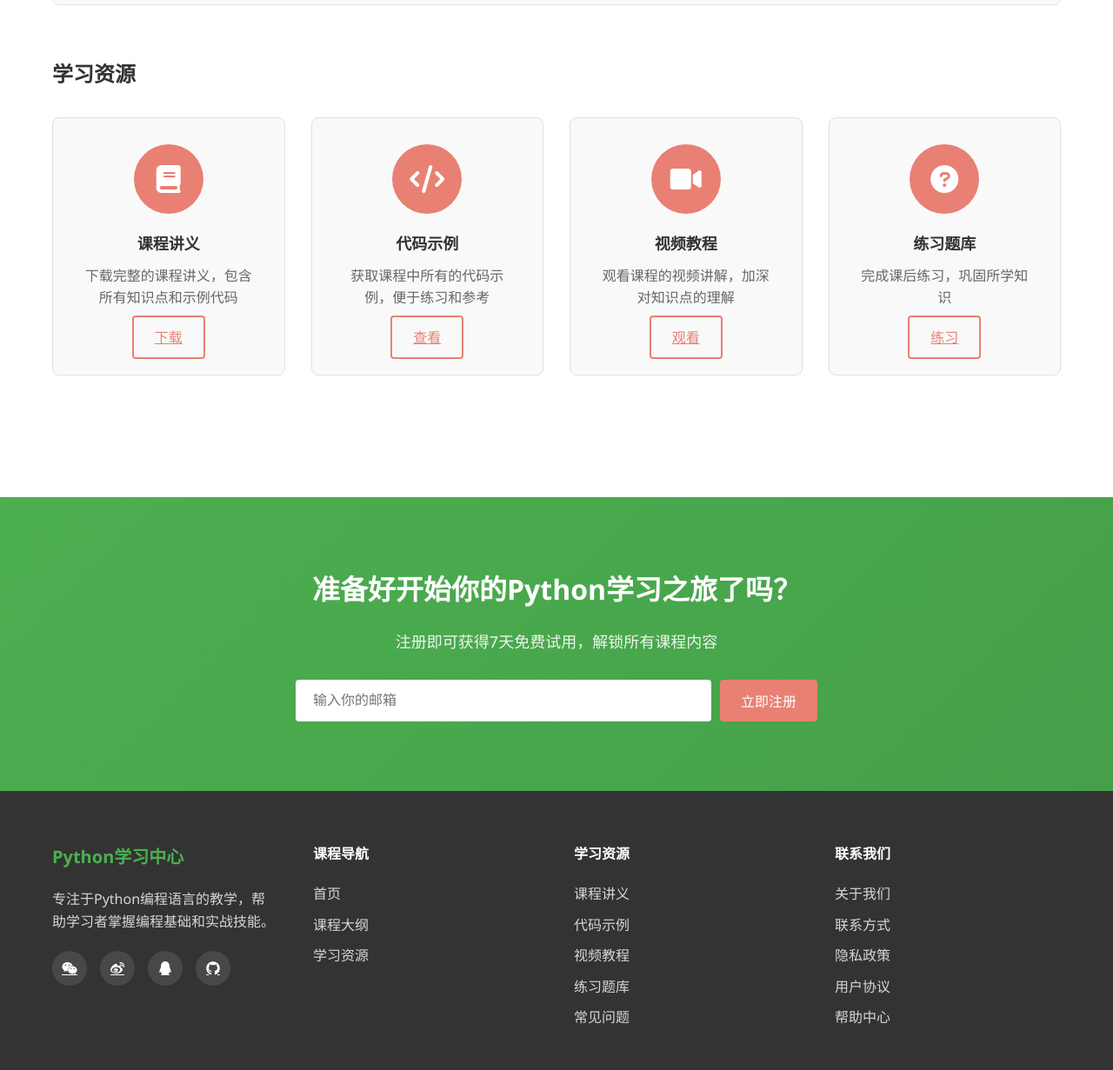
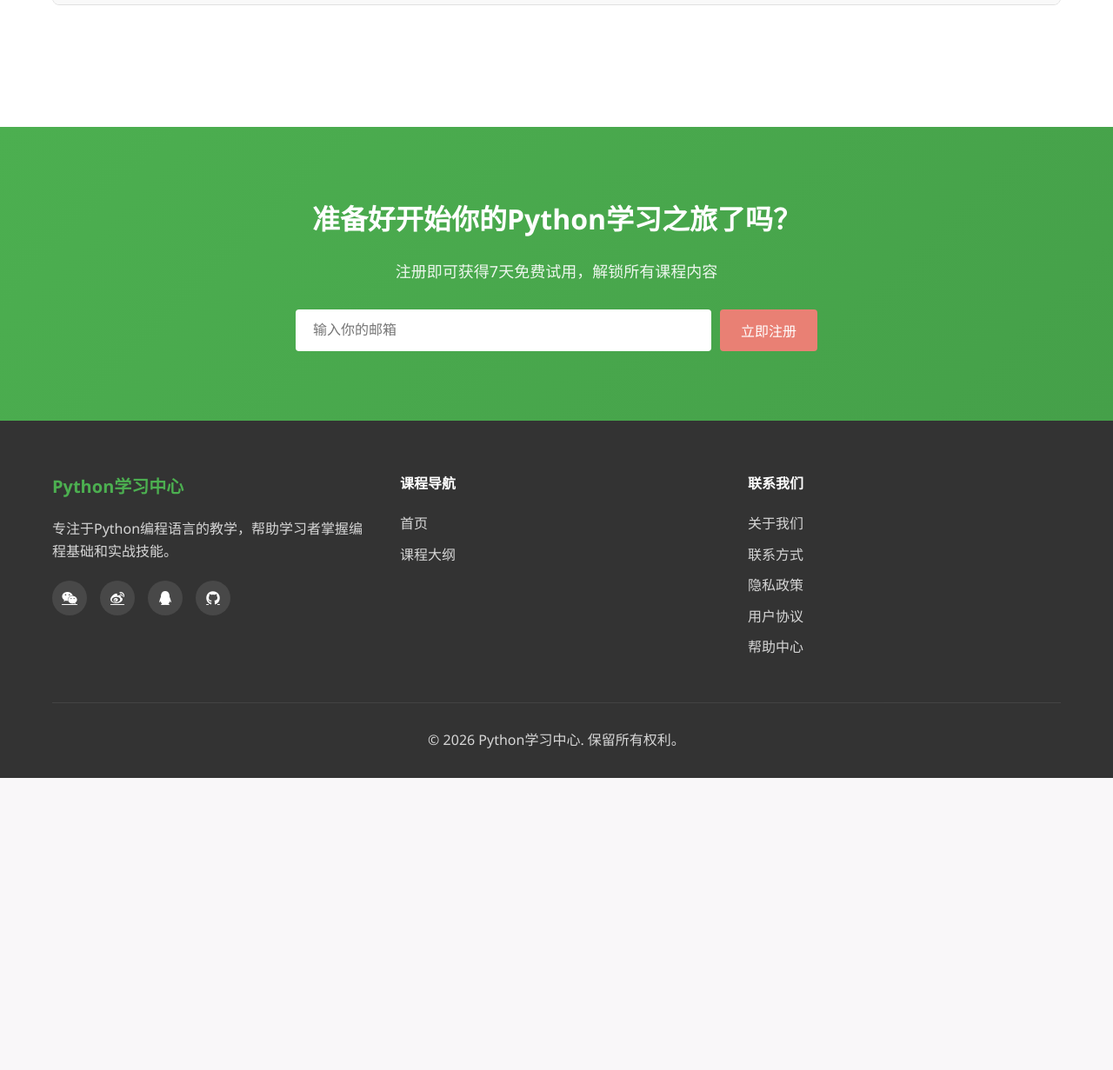
Before and after one commit to Lucy-osborn/my-site, a plain HTML site: page python-course.html in a window 1280 px wide. Shown: the part 1229-2460 px from the top of the page at 87% size. After the commit the page ends 2124 px from the top, so only its background shows below. Drawn offline with Linux system fonts and the light colour scheme.

Commit message:
Remove learning resources section from Python course page

```diff
--- a/python-course.html
+++ b/python-course.html
@@ -17,7 +17,6 @@
             <nav class="nav-links">
                 <a href="python-course.html">首页</a>
                 <a href="#outline">课程大纲</a>
-                <a href="#resources">学习资源</a>
             </nav>
             <div class="auth-buttons">
                 <button class="btn btn-outline">登录</button>
@@ -164,45 +163,6 @@
                     </div>
                 </div>
             </div>
-
-            <!-- 学习资源 -->
-            <div id="resources" class="learning-resources">
-                <h3>学习资源</h3>
-                <div class="resources-grid">
-                    <div class="resource-card">
-                        <div class="resource-icon">
-                            <i class="fas fa-book"></i>
-                        </div>
-                        <h4>课程讲义</h4>
-                        <p>下载完整的课程讲义，包含所有知识点和示例代码</p>
-                        <a href="#" class="btn btn-outline">下载</a>
-                    </div>
-                    <div class="resource-card">
-                        <div class="resource-icon">
-                            <i class="fas fa-code"></i>
-                        </div>
-                        <h4>代码示例</h4>
-                        <p>获取课程中所有的代码示例，便于练习和参考</p>
-                        <a href="#" class="btn btn-outline">查看</a>
-                    </div>
-                    <div class="resource-card">
-                        <div class="resource-icon">
-                            <i class="fas fa-video"></i>
-                        </div>
-                        <h4>视频教程</h4>
-                        <p>观看课程的视频讲解，加深对知识点的理解</p>
-                        <a href="#" class="btn btn-outline">观看</a>
-                    </div>
-                    <div class="resource-card">
-                        <div class="resource-icon">
-                            <i class="fas fa-question-circle"></i>
-                        </div>
-                        <h4>练习题库</h4>
-                        <p>完成课后练习，巩固所学知识</p>
-                        <a href="#" class="btn btn-outline">练习</a>
-                    </div>
-                </div>
-            </div>
         </div>
     </section>
 
@@ -239,17 +199,6 @@
                     <ul>
                         <li><a href="python-course.html">首页</a></li>
                         <li><a href="#outline">课程大纲</a></li>
-                        <li><a href="#resources">学习资源</a></li>
-                    </ul>
-                </div>
-                <div class="footer-column">
-                    <h4>学习资源</h4>
-                    <ul>
-                        <li><a href="#">课程讲义</a></li>
-                        <li><a href="#">代码示例</a></li>
-                        <li><a href="#">视频教程</a></li>
-                        <li><a href="#">练习题库</a></li>
-                        <li><a href="#">常见问题</a></li>
                     </ul>
                 </div>
                 <div class="footer-column">
```
